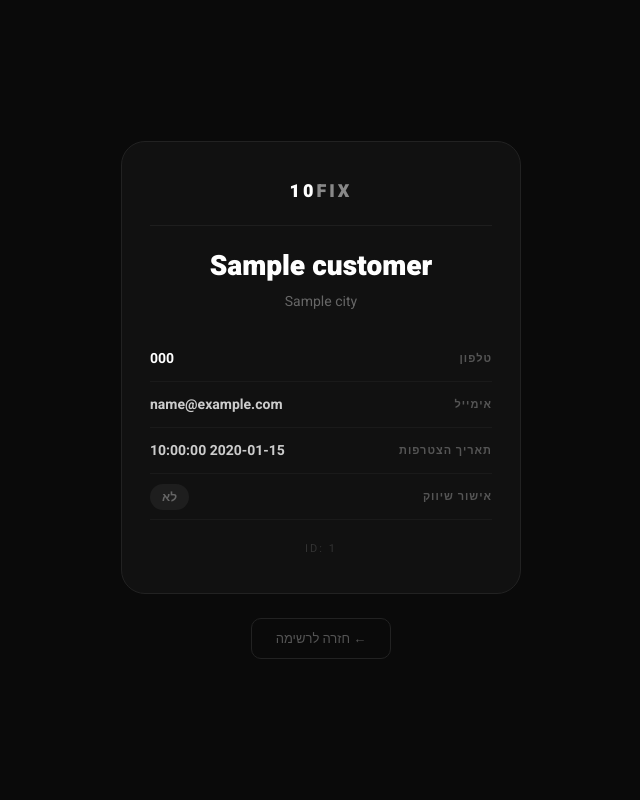
After one commit to lobil542-netizen/10fix-club, a Flask app: template templates/customer_card.html in a window 1280 px wide. The commit adds this page. Shown: the whole page, without its empty margins (319-959 px from the left). Run offline with Flask 3, Linux system fonts and the light colour scheme; the template is opened without the code that fills it: most values are stand-ins (such as "Sample title", 1, 10 or a date in 2020).

Commit message:
add unique customer ID, QR card and customer detail page
Co-Authored-By: Claude Sonnet 4.6 <noreply@anthropic.com>

```diff
--- a/app.py
+++ b/app.py
@@ -2,6 +2,7 @@ from flask import Flask, request, jsonify, render_template, redirect, url_for, s
 from openpyxl import Workbook, load_workbook
 from datetime import datetime
 import os
+import uuid
 
 app = Flask(__name__)
 app.secret_key = "10fix_secret_2026"
@@ -14,7 +15,7 @@ def init_excel():
         wb = Workbook()
         ws = wb.active
         ws.title = "לקוחות"
-        ws.append(["תאריך", "שם מלא", "עיר", "טלפון", "אימייל", "אישור שיווק"])
+        ws.append(["תאריך", "שם מלא", "עיר", "טלפון", "אימייל", "אישור שיווק", "מזהה"])
         for cell in ws[1]:
             cell.font = cell.font.copy(bold=True)
         wb.save(EXCEL_FILE)
@@ -25,17 +26,24 @@ def get_customers():
     ws = wb.active
     customers = []
     for row in ws.iter_rows(min_row=2, values_only=True):
-        if row[1]:  # יש שם
+        if row[1]:
             customers.append({
-                "date": row[0] or "",
-                "name": row[1] or "",
-                "city": row[2] or "",
-                "phone": row[3] or "",
-                "email": row[4] or "",
-                "consent": row[5] or ""
+                "date":    row[0] or "",
+                "name":    row[1] or "",
+                "city":    row[2] or "",
+                "phone":   row[3] or "",
+                "email":   row[4] or "",
+                "consent": row[5] or "",
+                "uid":     row[6] or ""
             })
     customers.sort(key=lambda x: x["name"])
     return customers
+
+def get_customer_by_uid(uid):
+    for c in get_customers():
+        if c["uid"] == uid:
+            return c
+    return None
 
 @app.route("/")
 def index():
@@ -56,17 +64,19 @@ def submit():
     if not full_name or not city or not phone:
         return jsonify({"error": "missing fields"}), 400
 
+    customer_uid = str(uuid.uuid4())[:8]
+
     init_excel()
     wb = load_workbook(EXCEL_FILE)
     ws = wb.active
     ws.append([
         datetime.now().strftime("%d/%m/%Y %H:%M"),
-        full_name, city, phone, email, consent
+        full_name, city, phone, email, consent, customer_uid
     ])
     wb.save(EXCEL_FILE)
 
-    print(f"[+] לקוח חדש: {full_name} | {city} | {phone}")
-    return jsonify({"status": "ok"})
+    print(f"[+] לקוח חדש: {full_name} | {city} | {phone} | {customer_uid}")
+    return jsonify({"status": "ok", "uid": customer_uid})
 
 @app.route("/admin", methods=["GET", "POST"])
 def admin():
@@ -81,6 +91,15 @@ def admin():
 
     customers = get_customers()
     return render_template("admin.html", customers=customers, total=len(customers))
+
+@app.route("/admin/customer/<uid>")
+def customer_card(uid):
+    if not session.get("admin"):
+        return redirect(url_for("admin"))
+    customer = get_customer_by_uid(uid)
+    if not customer:
+        return "לקוח לא נמצא", 404
+    return render_template("customer_card.html", customer=customer)
 
 @app.route("/terms")
 def terms():
--- a/templates/admin.html
+++ b/templates/admin.html
@@ -143,6 +143,7 @@
           <th class="col-email">אימייל</th>
           <th>שיווק</th>
           <th class="col-date">תאריך</th>
+          <th>כרטיס</th>
         </tr>
       </thead>
       <tbody>
@@ -160,6 +161,11 @@
             {% endif %}
           </td>
           <td class="td-date col-date">{{ c.date }}</td>
+          <td>
+            {% if c.uid %}
+            <a href="/admin/customer/{{ c.uid }}" style="color:#000;font-size:12px;font-weight:700;border:1px solid #ddd;padding:4px 10px;border-radius:8px;text-decoration:none;white-space:nowrap">פרטים ←</a>
+            {% endif %}
+          </td>
         </tr>
         {% endfor %}
       </tbody>
--- /dev/null
+++ b/templates/customer_card.html
@@ -0,0 +1,98 @@
+<!DOCTYPE html>
+<html lang="he" dir="rtl">
+<head>
+  <meta charset="UTF-8">
+  <meta name="viewport" content="width=device-width, initial-scale=1.0">
+  <title>{{ customer.name }} - 10FIX</title>
+  <link href="https://fonts.googleapis.com/css2?family=Heebo:wght@300;400;700;900&display=swap" rel="stylesheet">
+  <style>
+    * { margin: 0; padding: 0; box-sizing: border-box; }
+    body {
+      font-family: 'Heebo', Arial, sans-serif;
+      background: #0a0a0a;
+      color: #fff;
+      direction: rtl;
+      min-height: 100vh;
+      display: flex;
+      flex-direction: column;
+      align-items: center;
+      justify-content: center;
+      padding: 24px;
+    }
+    .card {
+      background: #111;
+      border: 1px solid #222;
+      border-radius: 24px;
+      padding: 36px 28px;
+      width: 100%;
+      max-width: 400px;
+      text-align: center;
+    }
+    .logo { font-size: 18px; font-weight: 900; letter-spacing: 3px; color: #fff; margin-bottom: 4px; }
+    .logo span { color: #888; }
+    .divider { height: 1px; background: #1e1e1e; margin: 20px 0; }
+    .name { font-size: 28px; font-weight: 900; color: #fff; margin-bottom: 4px; }
+    .city { font-size: 14px; color: #666; margin-bottom: 24px; }
+    .info-row {
+      display: flex;
+      justify-content: space-between;
+      align-items: center;
+      padding: 12px 0;
+      border-bottom: 1px solid #1a1a1a;
+    }
+    .info-row:last-of-type { border-bottom: none; }
+    .info-label { font-size: 11px; color: #555; letter-spacing: 1px; font-weight: 700; }
+    .info-value { font-size: 14px; color: #ccc; font-weight: 600; }
+    .badge-yes { background: #1a2e1a; color: #4caf50; padding: 4px 12px; border-radius: 20px; font-size: 12px; }
+    .badge-no  { background: #1e1e1e; color: #666; padding: 4px 12px; border-radius: 20px; font-size: 12px; }
+    .uid { font-size: 11px; color: #333; margin-top: 20px; letter-spacing: 2px; }
+    .back-btn {
+      margin-top: 24px;
+      display: inline-block;
+      color: #555;
+      font-size: 13px;
+      text-decoration: none;
+      border: 1px solid #222;
+      padding: 10px 24px;
+      border-radius: 10px;
+      transition: color 0.2s, border-color 0.2s;
+    }
+    .back-btn:hover { color: #fff; border-color: #555; }
+  </style>
+</head>
+<body>
+  <div class="card">
+    <div class="logo">10<span>FIX</span></div>
+    <div class="divider"></div>
+    <div class="name">{{ customer.name }}</div>
+    <div class="city">{{ customer.city }}</div>
+
+    <div class="info-row">
+      <span class="info-label">טלפון</span>
+      <span class="info-value"><a href="tel:{{ customer.phone }}" style="color:#fff;text-decoration:none">{{ customer.phone }}</a></span>
+    </div>
+    <div class="info-row">
+      <span class="info-label">אימייל</span>
+      <span class="info-value">{{ customer.email or "—" }}</span>
+    </div>
+    <div class="info-row">
+      <span class="info-label">תאריך הצטרפות</span>
+      <span class="info-value">{{ customer.date }}</span>
+    </div>
+    <div class="info-row">
+      <span class="info-label">אישור שיווק</span>
+      <span class="info-value">
+        {% if customer.consent == "כן" %}
+        <span class="badge-yes">כן</span>
+        {% else %}
+        <span class="badge-no">לא</span>
+        {% endif %}
+      </span>
+    </div>
+
+    <div class="uid">ID: {{ customer.uid }}</div>
+  </div>
+
+  <a href="/admin" class="back-btn">← חזרה לרשימה</a>
+</body>
+</html>
```
